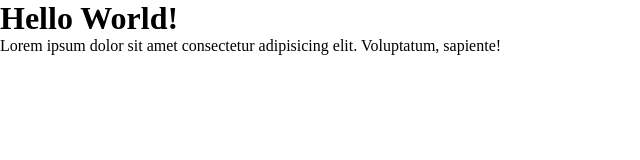
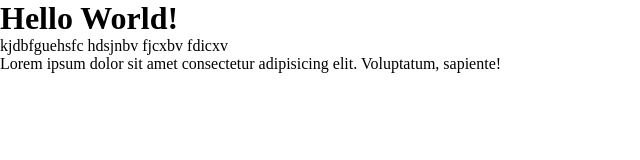
Before and after one commit to rohini-200416/FSD-, a plain HTML site: page index.html in a window 1280 px wide. Shown: the whole page, without its empty margins (0-640 px from the left). Drawn offline with Linux system fonts and the light colour scheme.

Commit message:
some chanegs has been done here

```diff
--- a/index.html
+++ b/index.html
@@ -8,6 +8,7 @@
 </head>
 <body>
     <h1>Hello World!</h1>
+    <p>kjdbfguehsfc hdsjnbv fjcxbv fdicxv</p>
     <p>Lorem ipsum dolor sit amet consectetur adipisicing elit. Voluptatum, sapiente!</p>
 </body>
 </html>
```
